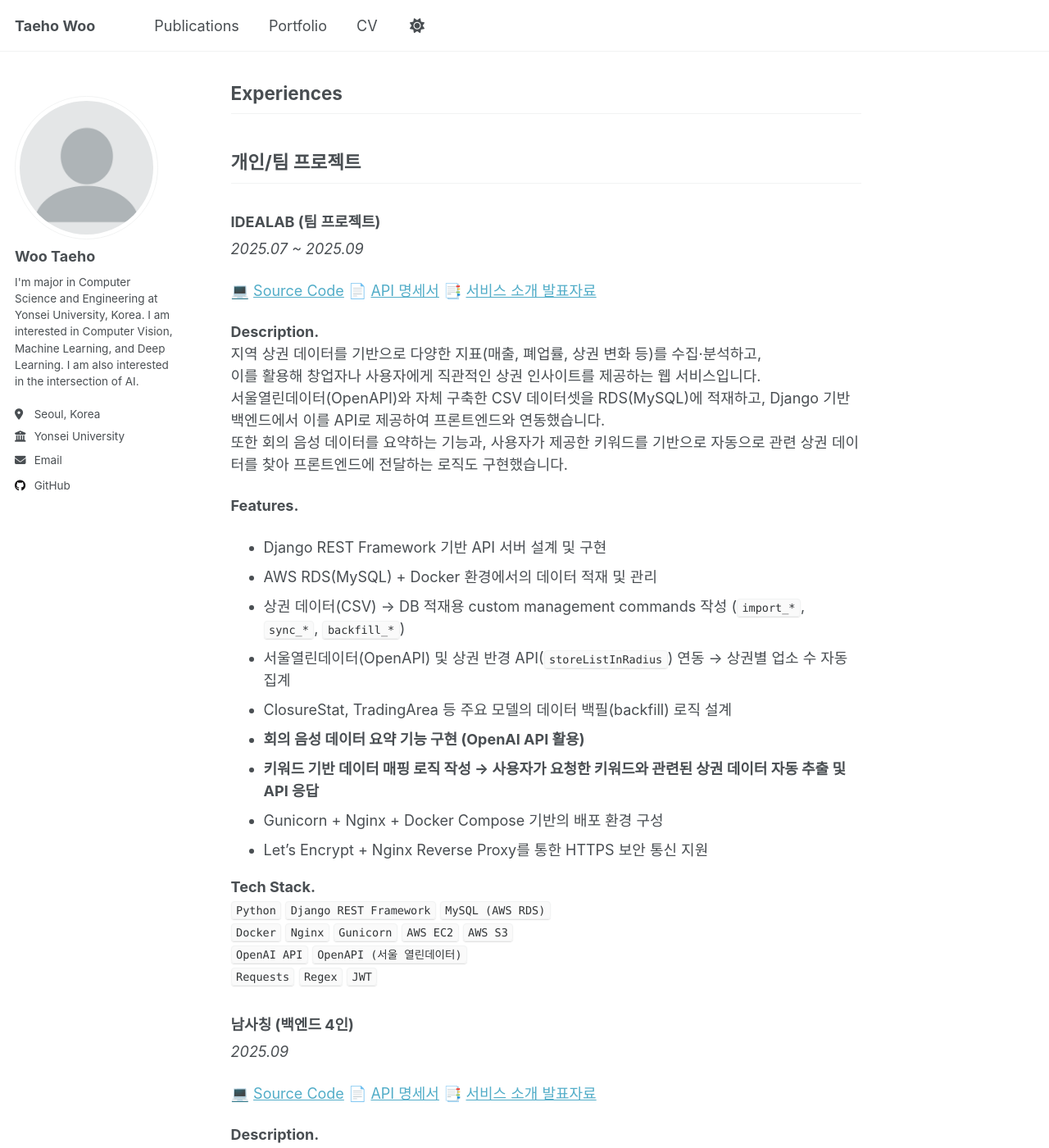
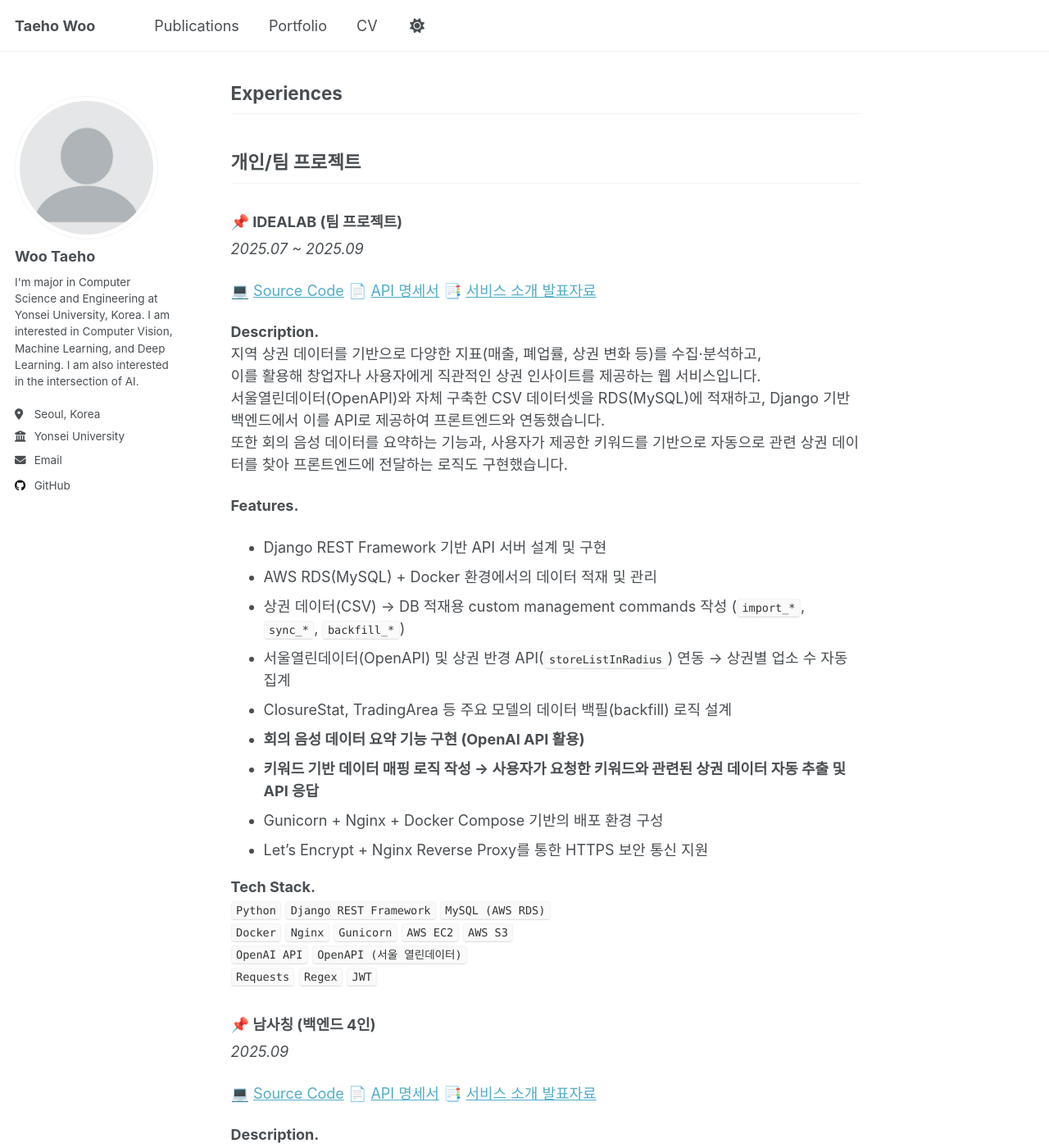
Before and after one commit to wooxogh/wooxogh.github.io, a Jekyll site: the page built from _pages/about.md, in a window 1280 px wide and 1400 px high, scrolled down 221 px. Shown: the whole window at 82% size. Built offline with Jekyll 4.4.1, drawn with Linux system fonts in a browser that asks for light colours; a script that is not in the unit is left out.

Commit message:
이모지 추가

```diff
--- a/_pages/about.md
+++ b/_pages/about.md
@@ -15,7 +15,7 @@ Experiences
 ------
 ## 개인/팀 프로젝트
 
-### IDEALAB (팀 프로젝트)
+### 📌 IDEALAB (팀 프로젝트)
 *2025.07 ~ 2025.09*
 
 💻 [Source Code](https://github.com/Likelion-Yonsei-13th/13-HACKATHON-BACKEND-IDEALAB.git)
@@ -46,7 +46,7 @@ Experiences
 `OpenAI API` `OpenAPI (서울 열린데이터)`
 `Requests` `Regex` `JWT`
 
-### 남사칭 (백엔드 4인)
+### 📌 남사칭 (백엔드 4인)
 *2025.09*
 
 💻 [Source Code](https://github.com/Sinchonthon-team7/Backend.git)
```
